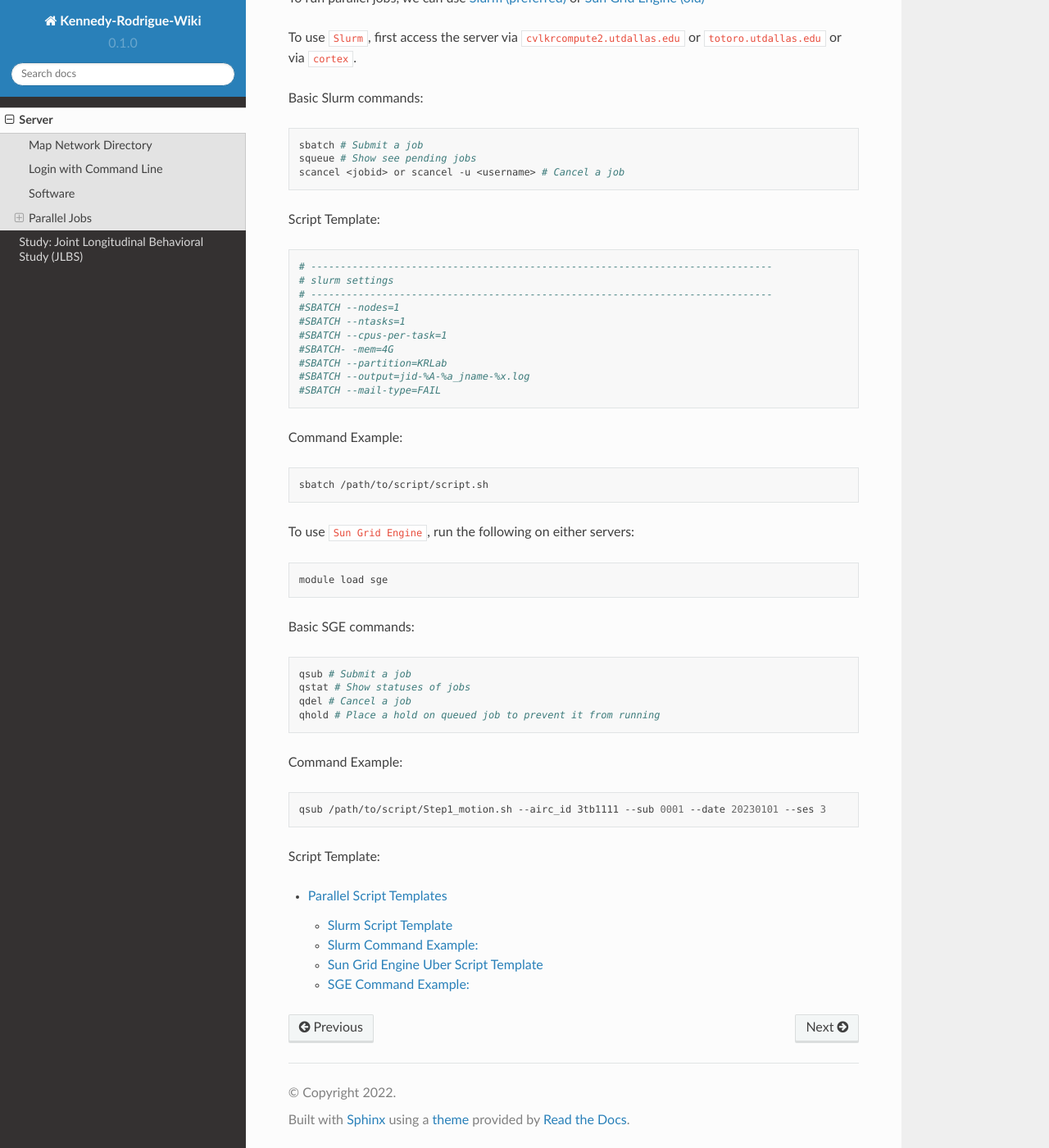
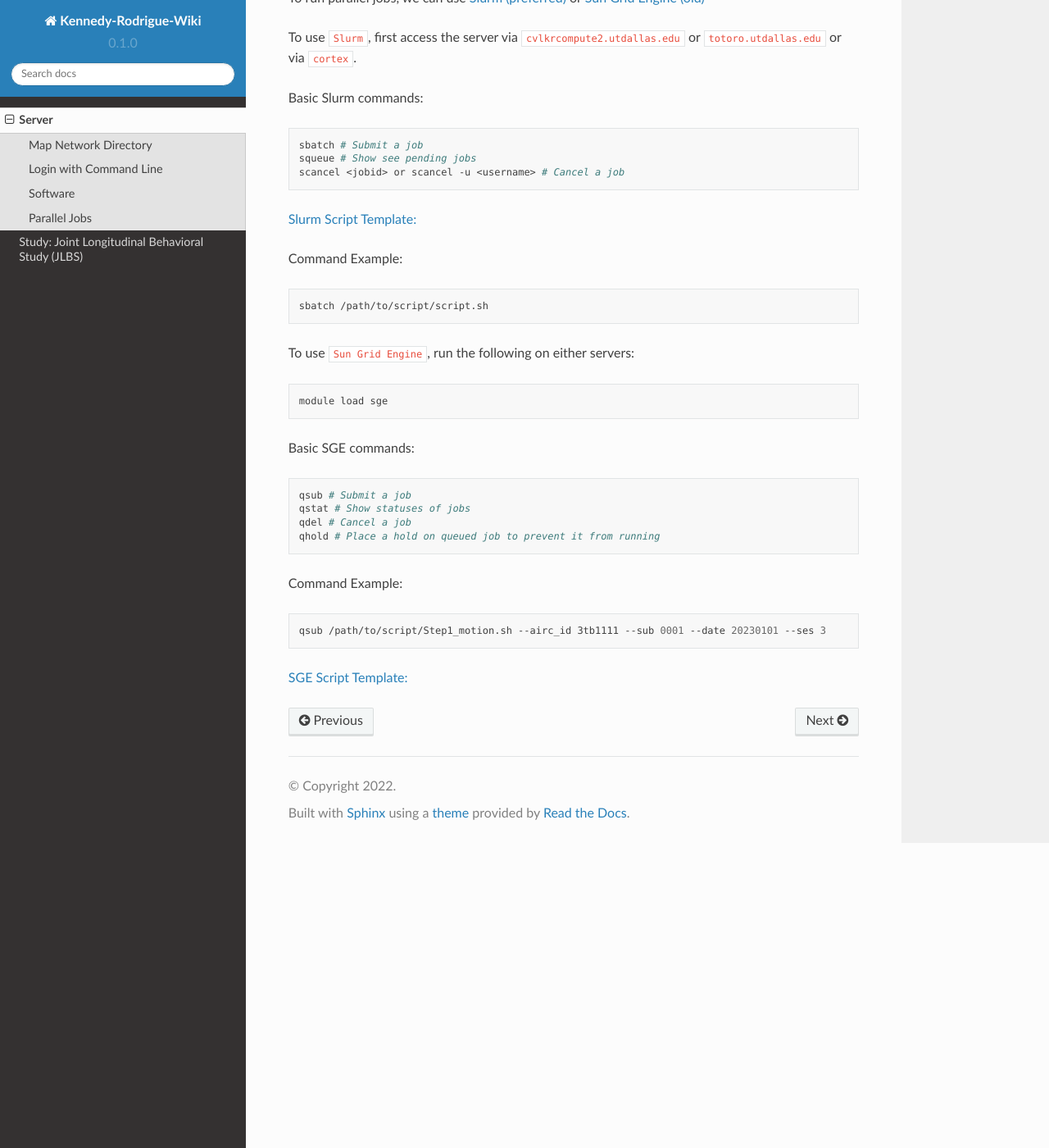
Before and after one commit to marcihorn/kennedy-rodrigue-wiki, a Sphinx documentation site: the page built from docs/source/server.rst, in a window 1280 px wide and 1400 px high, scrolled down 1526 px. Shown: the whole window at 82% size. Built offline with Sphinx 7.4.7 and the Read the Docs theme 2.0.0, drawn with Linux system fonts in a browser that asks for light colours.

Commit message:
Update server.rst

```diff
--- a/docs/source/server.rst
+++ b/docs/source/server.rst
@@ -88,20 +88,7 @@ Basic Slurm commands:
     squeue # Show see pending jobs
     scancel <jobid> or scancel -u <username> # Cancel a job
 
-Script Template:
-
-.. code:: bash
-
-    # ------------------------------------------------------------------------------
-    # slurm settings
-    # ------------------------------------------------------------------------------
-    #SBATCH --nodes=1
-    #SBATCH --ntasks=1
-    #SBATCH --cpus-per-task=1
-    #SBATCH- -mem=4G
-    #SBATCH --partition=KRLab
-    #SBATCH --output=jid-%A-%a_jname-%x.log
-    #SBATCH --mail-type=FAIL
+`Slurm Script Template: <https://kennedy-rodrigue-wiki.readthedocs.io/en/latest/server/docs/ParallelTemplates.html#slurm-script-template>`_
 
 Command Example:
 
@@ -130,9 +117,4 @@ Command Example:
 
     qsub /path/to/script/Step1_motion.sh --airc_id 3tb1111 --sub 0001 --date 20230101 --ses 3
 
-Script Template:
-
-.. toctree::
-   :maxdepth: 3
-
-   server/docs/ParallelTemplates
+`SGE Script Template: <https://kennedy-rodrigue-wiki.readthedocs.io/en/latest/server/docs/ParallelTemplates.html#sun-grid-engine-uber-script-template>`_
```
